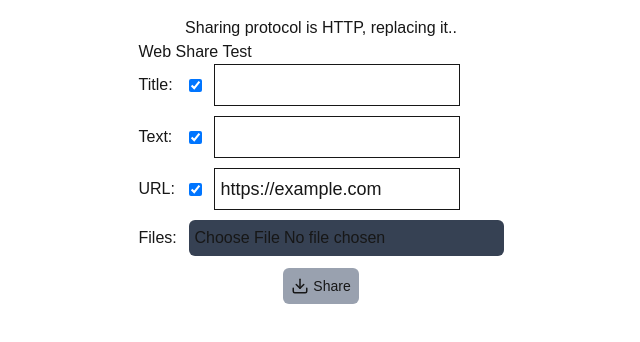
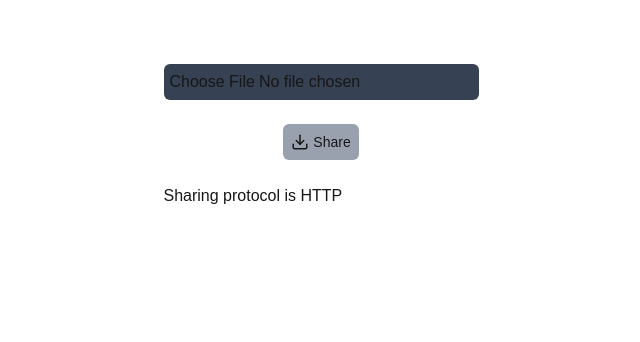
Before and after one commit to chmiiller/Lisiere, a Next.js app: page /sharing in a window 1280 px wide. Shown: the top 342 px of the page, without its empty margins (319-959 px from the left). Built offline with nearby package versions, Linux system fonts and the light colour scheme; no server answers.

Commit message:
simplifying test a bit

```diff
--- a/src/app/sharing/page.tsx
+++ b/src/app/sharing/page.tsx
@@ -7,9 +7,6 @@ import Button from '@/components/Button';
 export default function Sharing() {
   const [shareButtonEnabled, setShareButtonEnabled] = useState<boolean>(true);
   const [debugMessage, setDebugMessage] = useState<string>('Sharing');
-  const [titleMessage, setTitleMessage] = useState<string>();
-  const [textMessage, setTextMessage] = useState<string>();
-  const [urlMessage, setUrlMessage] = useState<string>();
   const [selectedFiles, setSelectedFiles] = useState<File[]>([]);
 
   const handleFileChange = (event: ChangeEvent<HTMLInputElement>) => {
@@ -27,10 +24,7 @@ export default function Sharing() {
   };
 
   function checkBasicFileShare() {
-    // XXX: There is no straightforward API to do this.
-    // For now, assume that text/plain is supported everywhere.
     const txt = new Blob(['Hello, world!'], { type: 'text/plain' });
-    // XXX: Blob support? https://github.com/w3c/web-share/issues/181
     const file = new File([txt], 'test.txt');
     return navigator.canShare({ files: [file] });
   }
@@ -63,9 +57,6 @@ export default function Sharing() {
     try {
       await navigator.share({
         files: selectedFiles,
-        title: titleMessage,
-        text: textMessage,
-        url: urlMessage,
       });
       updateDebugMessage('Successfully sent share');
     } catch (error) {
@@ -79,81 +70,25 @@ export default function Sharing() {
       setShareButtonEnabled(false);
 
       if (window.location.protocol === 'http:') {
-        updateDebugMessage('protocol is HTTP, replacing it..');
-        // Window.location.replace(Window.location.href.replace(/^http:/, 'https:'));
+        updateDebugMessage('protocol is HTTP');
       } else {
-        updateDebugMessage(
-          'Error: You need to use a browser that supports this draft ' +
-            'proposal.',
-        );
+        updateDebugMessage('Error: browser not supported');
       }
     } else {
-      updateDebugMessage('navigator.share is NOT undefined');
+      updateDebugMessage(' IT SHOULD WORK ');
     }
   }, []);
 
   return (
     <div className="flex flex-col items-center p-4">
-      <p>{debugMessage}</p>
       <div>
-        <h1>Web Share Test</h1>
         <div style={{ display: 'flex', flexDirection: 'column', gap: '10px' }}>
-          <div style={{ display: 'flex', alignItems: 'center' }}>
-            <label htmlFor="title" style={{ minWidth: '50px' }}>
-              Title:
-            </label>
-            <input type="checkbox" id="title_checkbox" defaultChecked />
-            <input
-              className={`ml-3 border p-1.5 text-lg`}
-              id="title"
-              defaultValue=""
-              onChange={(e) => {
-                setTitleMessage(e.currentTarget.value);
-              }}
-            />
-          </div>
-
-          <div style={{ display: 'flex', alignItems: 'center' }}>
-            <label htmlFor="text" style={{ minWidth: '50px' }}>
-              Text:
-            </label>
-            <input type="checkbox" id="text_checkbox" defaultChecked />
-            <input
-              className={`ml-3 border p-1.5 text-lg`}
-              id="text"
-              defaultValue=""
-              onChange={(e) => {
-                setTextMessage(e.currentTarget.value);
-              }}
-            />
-          </div>
-
-          <div style={{ display: 'flex', alignItems: 'center' }}>
-            <label htmlFor="url" style={{ minWidth: '50px' }}>
-              URL:
-            </label>
-            <input type="checkbox" id="url_checkbox" defaultChecked />
-            <input
-              className={`ml-3 border p-1.5 text-lg`}
-              id="url"
-              defaultValue="https://example.com"
-              onChange={(e) => {
-                setUrlMessage(e.currentTarget.value);
-              }}
-            />
-          </div>
-
-          <div style={{ display: 'flex', alignItems: 'center' }}>
-            <label htmlFor="files" style={{ minWidth: '50px' }}>
-              Files:
-            </label>
-            <input
-              className="rounded-md bg-gray-700 p-1.5"
-              id="files"
-              type="file"
-              onChange={handleFileChange}
-            />
-          </div>
+          <input
+            className="mt-12 mb-3 rounded-md bg-gray-700 p-1.5"
+            id="files"
+            type="file"
+            onChange={handleFileChange}
+          />
         </div>
 
         <ShareButton
@@ -162,6 +97,8 @@ export default function Sharing() {
           }}
           enabled={shareButtonEnabled}
         />
+        <br />
+        <p>{debugMessage}</p>
       </div>
     </div>
   );
```
